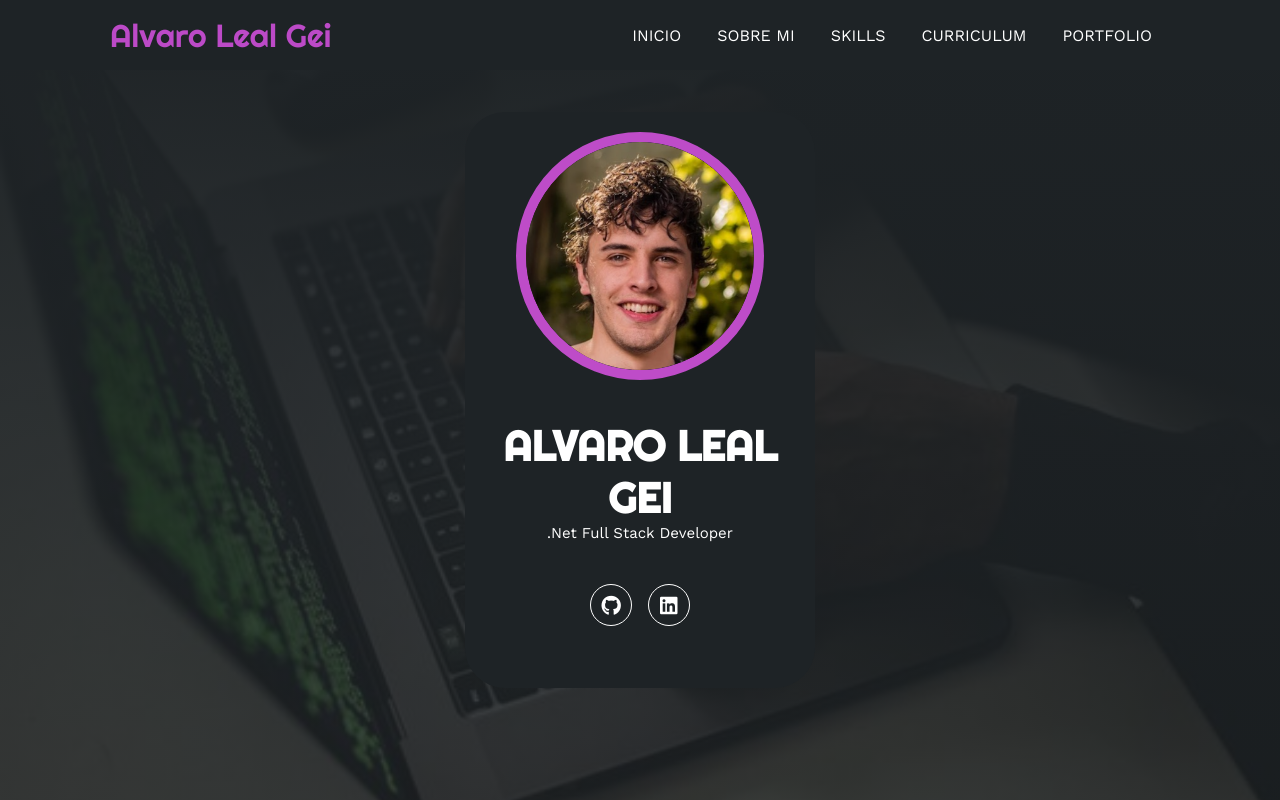
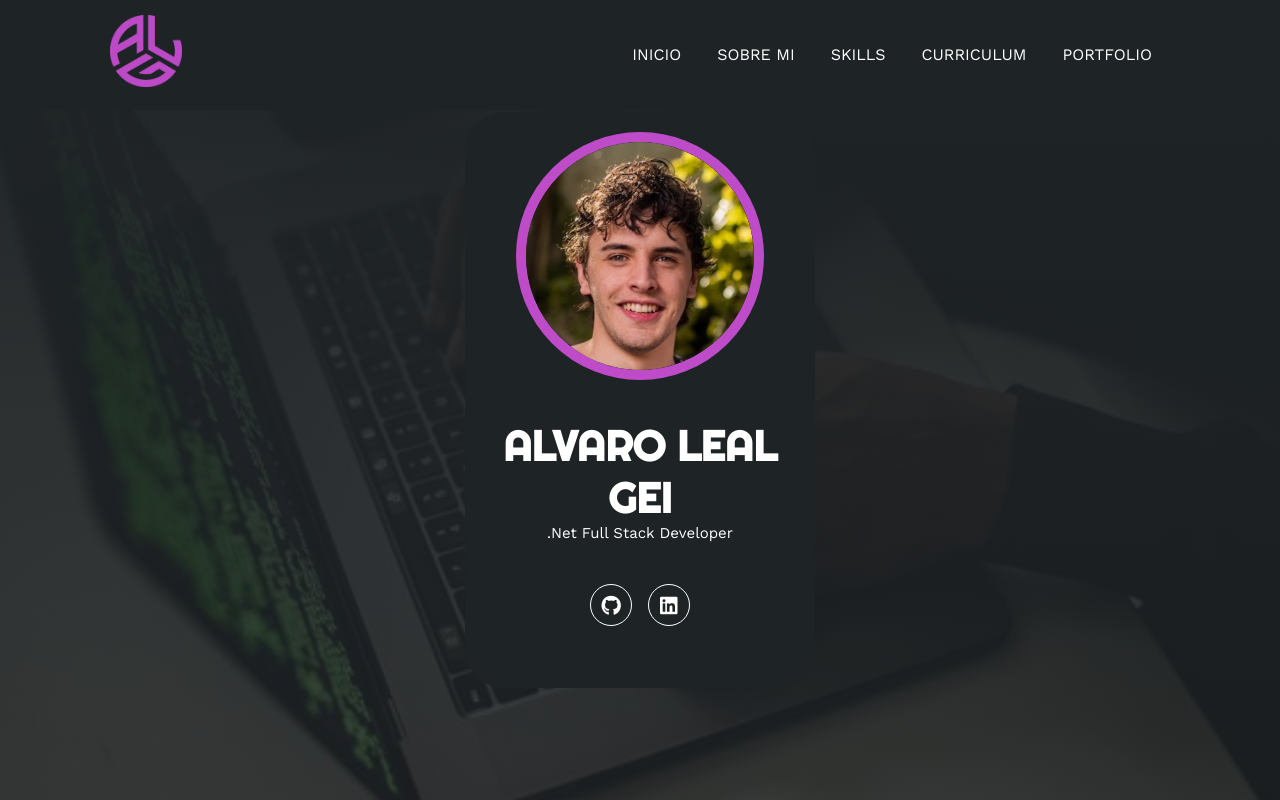
Before and after one commit to alvarolealg/Portfolio, a plain HTML site: page index.html in a window 1280 px wide. Shown: the top 800 px of the page. Drawn offline with nearby package versions, Linux system fonts and the light colour scheme.

Commit message:
agrego logo

```diff
--- a/estilo.css
+++ b/estilo.css
@@ -26,6 +26,12 @@ html{
     justify-content: space-between;
     align-items: center;
     padding: 15px 20px;
+
+}
+img{
+    width: 4.5rem;
+    padding: 0;
+    margin: 0;
 
 }
 .contenedor-header header .logo a{
--- a/index.html
+++ b/index.html
@@ -18,7 +18,7 @@
     <div class="contenedor-header">
       <header>
         <div class="logo">
-          <a href="#">Alvaro Leal Gei</a>
+          <a href="#inicio"><img src="img/logoSF.png" alt="logo" class="logo"></a>
         </div>
         <nav id="nav">
           <ul>
```
Also changed, not shown: img/logoCF.jpg (added), img/logoSF.png (added).
